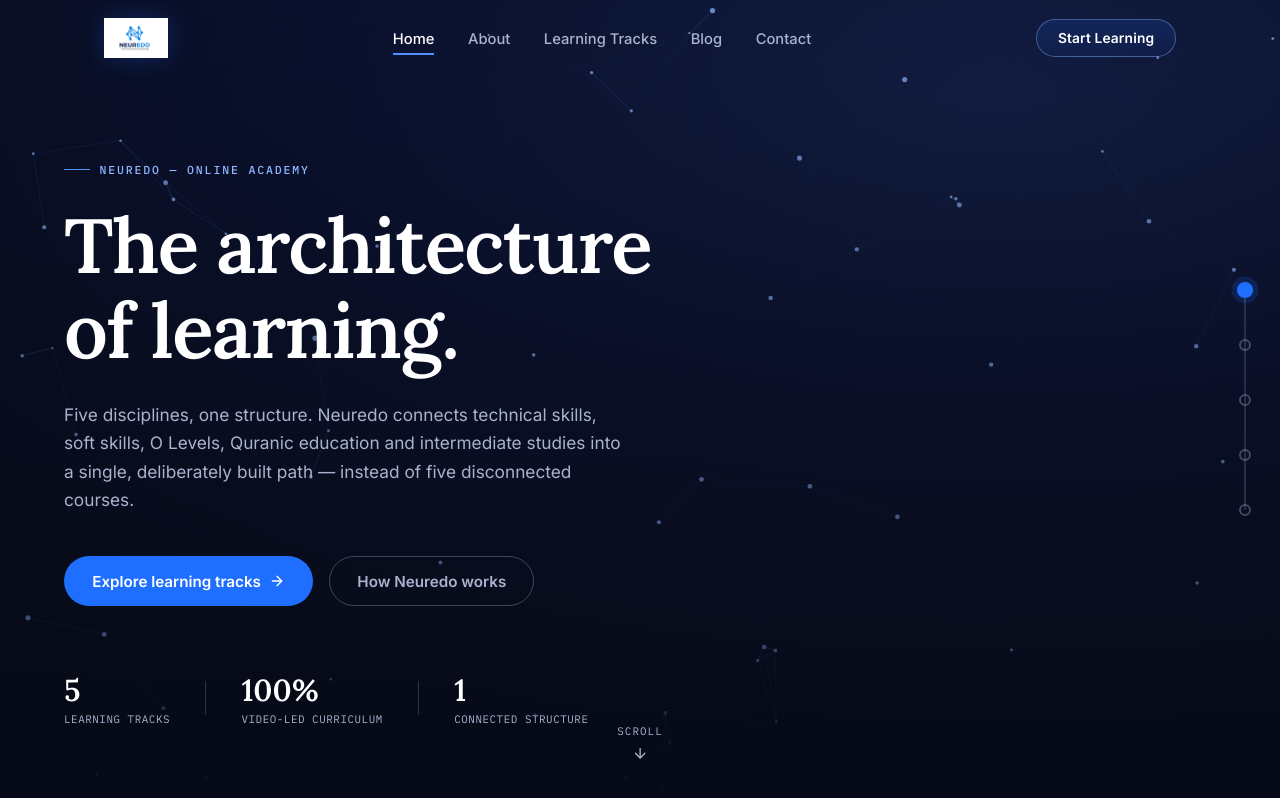
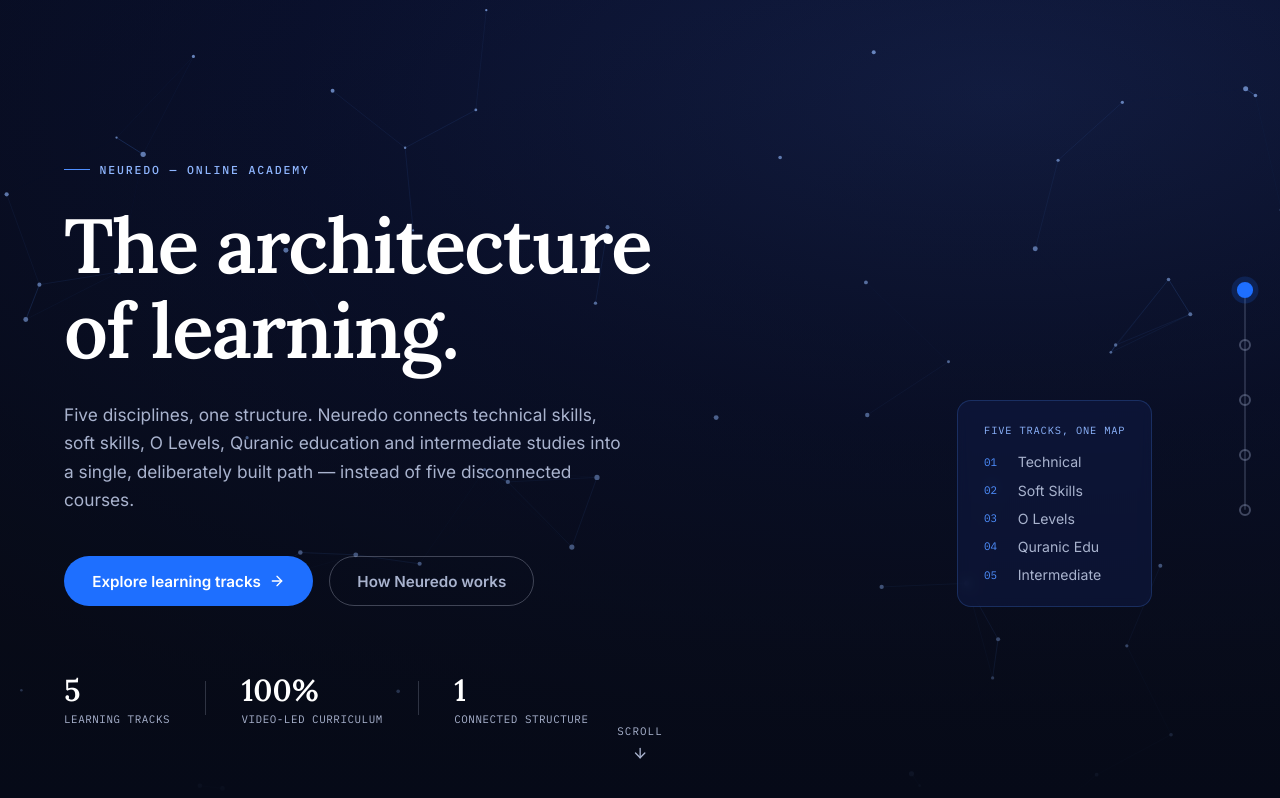
Before and after one commit to tahiratareef2710-wq/Neuredo, a React (Vite) app: page / in a window 1280 px wide. Shown: the top 798 px of the page. Built offline with nearby package versions, Linux system fonts and the light colour scheme.

Commit message:
added element on right

```diff
--- a/src/components/Header.jsx
+++ b/src/components/Header.jsx
@@ -1,104 +1,115 @@
-import { useEffect, useState } from "react";
-import { Menu, X } from "lucide-react";
-import logo from "../assets/logo.png";
-import "./Header.css";
+import { motion } from "framer-motion";
+import { ArrowDown, ArrowRight } from "lucide-react";
+import NodeCanvas from "./NodeCanvas";
+import { tracks } from "../data/tracks";
+import "./Hero.css";
 
-const NAV_ITEMS = [
-  { id: "home", label: "Home" },
-  { id: "about", label: "About" },
-  { id: "tracks", label: "Learning Tracks" },
-  { id: "blog", label: "Blog" },
-  { id: "contact", label: "Contact" },
-];
-
-export default function Header({ activeId }) {
-  const [scrolled, setScrolled] = useState(false);
-  const [menuOpen, setMenuOpen] = useState(false);
-
-  useEffect(() => {
-    const onScroll = () => setScrolled(window.scrollY > 24);
-    onScroll();
-    window.addEventListener("scroll", onScroll, { passive: true });
-    return () => window.removeEventListener("scroll", onScroll);
-  }, []);
-
-  const handleNavClick = (id) => {
-    setMenuOpen(false);
+export default function Hero() {
+  const scrollTo = (id) =>
     document.getElementById(id)?.scrollIntoView({ behavior: "smooth" });
-  };
 
   return (
-    <header className={`site-header ${scrolled ? "is-scrolled" : ""}`}>
-      <div className="site-header__inner container">
-        <a
-          href="#home"
-          className="brand"
-          onClick={(e) => {
-            e.preventDefault();
-            handleNavClick("home");
-          }}
+    <section id="home" className="hero">
+      <NodeCanvas />
+      <div className="hero__vignette" aria-hidden="true" />
+
+      <div className="container hero__inner">
+        <motion.p
+          className="eyebrow hero__eyebrow"
+          initial={{ opacity: 0, y: 10 }}
+          animate={{ opacity: 1, y: 0 }}
+          transition={{ duration: 0.6, ease: [0.16, 1, 0.3, 1] }}
         >
-          <img src={logo} alt="Neuredo" className="brand__mark" />
-          <span className="brand__wordmark sr-only">Neuredo</span>
-        </a>
+          Neuredo — Online Academy
+        </motion.p>
 
-        <nav className="site-nav" aria-label="Primary">
-          <ul>
-            {NAV_ITEMS.map((item) => (
-              <li key={item.id}>
-                <a
-                  href={`#${item.id}`}
-                  className={activeId === item.id ? "is-active" : ""}
-                  onClick={(e) => {
-                    e.preventDefault();
-                    handleNavClick(item.id);
-                  }}
-                >
-                  {item.label}
-                </a>
-              </li>
-            ))}
-          </ul>
-        </nav>
+        <motion.h1
+          className="hero__title"
+          initial={{ opacity: 0, y: 24 }}
+          animate={{ opacity: 1, y: 0 }}
+          transition={{ duration: 0.75, ease: [0.16, 1, 0.3, 1], delay: 0.1 }}
+        >
+          The architecture
+          <br />
+          of learning.
+        </motion.h1>
 
-        <button
-          className="nav-cta"
-          onClick={() => handleNavClick("tracks")}
+        <motion.p
+          className="hero__lede"
+          initial={{ opacity: 0, y: 18 }}
+          animate={{ opacity: 1, y: 0 }}
+          transition={{ duration: 0.7, ease: [0.16, 1, 0.3, 1], delay: 0.22 }}
         >
-          Start Learning
-        </button>
+          Five disciplines, one structure. Neuredo connects technical
+          skills, soft skills, O Levels, Quranic education and
+          intermediate studies into a single, deliberately built path —
+          instead of five disconnected courses.
+        </motion.p>
 
-        <button
-          className="nav-toggle"
-          aria-label={menuOpen ? "Close menu" : "Open menu"}
-          aria-expanded={menuOpen}
-          onClick={() => setMenuOpen((v) => !v)}
+        <motion.div
+          className="hero__actions"
+          initial={{ opacity: 0, y: 16 }}
+          animate={{ opacity: 1, y: 0 }}
+          transition={{ duration: 0.7, ease: [0.16, 1, 0.3, 1], delay: 0.34 }}
         >
-          {menuOpen ? <X size={22} /> : <Menu size={22} />}
-        </button>
+          <button className="btn btn--primary" onClick={() => scrollTo("tracks")}>
+            Explore learning tracks
+            <ArrowRight size={16} />
+          </button>
+          <button className="btn btn--ghost" onClick={() => scrollTo("about")}>
+            How Neuredo works
+          </button>
+        </motion.div>
+
+        <motion.div
+          className="hero__stats"
+          initial={{ opacity: 0 }}
+          animate={{ opacity: 1 }}
+          transition={{ duration: 0.8, delay: 0.5 }}
+        >
+          <div className="hero__stat">
+            <span className="hero__stat-value">5</span>
+            <span className="hero__stat-label">Learning tracks</span>
+          </div>
+          <div className="hero__stat-divider" />
+          <div className="hero__stat">
+            <span className="hero__stat-value">100%</span>
+            <span className="hero__stat-label">Video-led curriculum</span>
+          </div>
+          <div className="hero__stat-divider" />
+          <div className="hero__stat">
+            <span className="hero__stat-value">1</span>
+            <span className="hero__stat-label">Connected structure</span>
+          </div>
+        </motion.div>
       </div>
 
-      <div className={`mobile-nav ${menuOpen ? "is-open" : ""}`}>
-        <ul>
-          {NAV_ITEMS.map((item) => (
-            <li key={item.id}>
-              <a
-                href={`#${item.id}`}
-                className={activeId === item.id ? "is-active" : ""}
-                onClick={(e) => {
-                  e.preventDefault();
-                  handleNavClick(item.id);
-                }}
-              >
-                {item.label}
-              </a>
+      <motion.div
+        className="hero__map"
+        initial={{ opacity: 0, x: 16 }}
+        animate={{ opacity: 1, x: 0 }}
+        transition={{ duration: 0.8, ease: [0.16, 1, 0.3, 1], delay: 0.5 }}
+        aria-hidden="true"
+      >
+        <span className="hero__map-label">Five tracks, one map</span>
+        <ul className="hero__map-list">
+          {tracks.map((track) => (
+            <li key={track.id}>
+              <span className="hero__map-index">{track.index}</span>
+              {track.short}
             </li>
           ))}
         </ul>
-        <button className="nav-cta nav-cta--mobile" onClick={() => handleNavClick("tracks")}>
-          Start Learning
-        </button>
-      </div>
-    </header>
+      </motion.div>
+
+      <button
+        className="hero__scroll-cue"
+        onClick={() => scrollTo("about")}
+        aria-label="Scroll to About section"
+      >
+        <span>Scroll</span>
+        <ArrowDown size={16} />
+      </button>
+    </section>
   );
 }
--- a/src/components/Hero.css
+++ b/src/components/Hero.css
@@ -163,6 +163,61 @@
   color: var(--white);
 }
 
+.hero__map {
+  position: absolute;
+  z-index: 2;
+  right: 8rem;
+  top: 50%;
+  transform: translateY(-50%);
+  background: rgba(16, 26, 68, 0.55);
+  border: 1px solid rgba(79, 143, 255, 0.22);
+  border-radius: 14px;
+  padding: 1.4rem 1.6rem;
+  backdrop-filter: blur(6px);
+  display: none;
+}
+
+.hero__map-label {
+  display: block;
+  font-family: var(--font-mono);
+  font-size: 0.65rem;
+  letter-spacing: 0.08em;
+  text-transform: uppercase;
+  color: var(--blue-300);
+  margin-bottom: 1rem;
+}
+
+.hero__map-list {
+  list-style: none;
+  margin: 0;
+  padding: 0;
+  display: flex;
+  flex-direction: column;
+  gap: 0.7rem;
+}
+
+.hero__map-list li {
+  display: flex;
+  align-items: center;
+  gap: 0.7rem;
+  font-size: 0.88rem;
+  color: var(--slate-300);
+  white-space: nowrap;
+}
+
+.hero__map-index {
+  font-family: var(--font-mono);
+  font-size: 0.68rem;
+  color: var(--blue-400);
+  width: 1.4rem;
+}
+
+@media (min-width: 1240px) {
+  .hero__map {
+    display: block;
+  }
+}
+
 @keyframes cue-float {
   0%, 100% { transform: translateX(-50%) translateY(0); }
   50% { transform: translateX(-50%) translateY(6px); }
```
